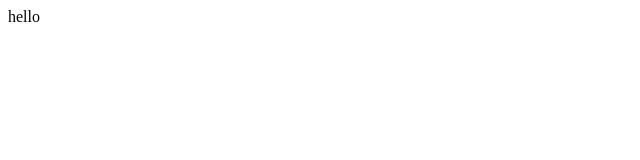
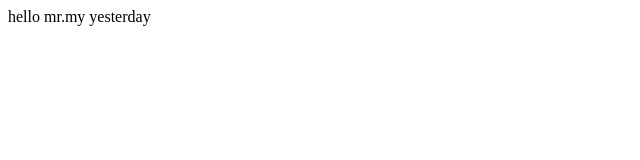
Before and after one commit to ShrimFry/test01, a plain HTML site: page index.html in a window 1280 px wide. Shown: the whole page, without its empty margins (0-640 px from the left). Drawn offline with Linux system fonts and the light colour scheme.

Commit message:
secondcommit

```diff
--- a/index.html
+++ b/index.html
@@ -1,5 +1,6 @@
 <html>
 	<body>
 		hello
+		mr.my yesterday
 	</body>
 </html>
```
